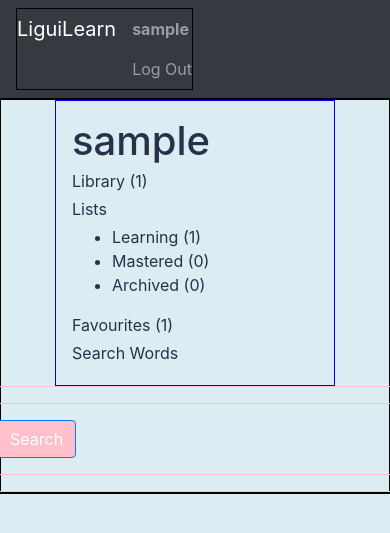
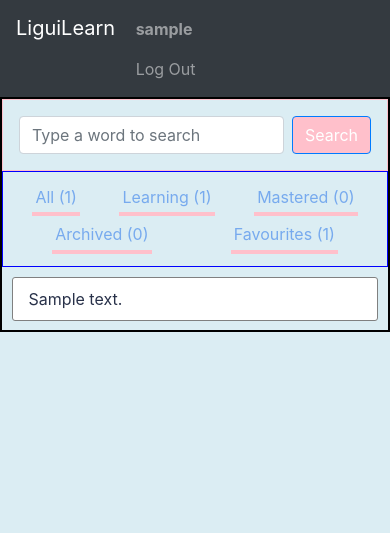
Before and after one commit to anjathiart/lingui-learn, a Django app: page / in a window 390 px wide; the page is wider, and only the part inside the window is pictured. Shown: the top 533 px of that part. Run offline with Django 3.2, Linux system fonts and the light colour scheme; a user stored in the database is signed in; tables that the repository leaves empty hold one stand-in row (values such as "Sample post"); some libraries are stand-ins or nearby versions.

Commit message:
Worked on UI and responsive layout

```diff
--- a/linguilearn/static/linguilearn/dash-components.jsx
+++ b/linguilearn/static/linguilearn/dash-components.jsx
@@ -41,16 +41,13 @@ const SideBar = class extends React.Component {
 			<div className='sideBar'>
 				{ this.state.error && <ErrorBlanket msg={ this.state.error } onClose={ () => this.setState({ 'error': '' }) } /> }
 				{ this.state.msg && <MessageBlanket msg={ this.state.msg } onClose={ () => this.setState({ 'msg': '' }) } /> }
-				<h1>{ this.props.userName }</h1>
-				<p onClick={ () => this.actionViewLibrary('all') }>Library ({ this.props.listCountSummary.totalCount })</p>
-				<p>Lists</p>
-				<ul>
-					<li onClick={ () => this.actionViewLibrary('learning') }>Learning ({ this.props.listCountSummary.learningCount })</li>
-					<li onClick={ () => this.actionViewLibrary('mastered') }>Mastered ({ this.props.listCountSummary.masteredCount })</li>
-					<li onClick={ () => this.actionViewLibrary('archived') }>Archived ({ this.props.listCountSummary.archivedCount })</li>
-				</ul>
-				<p onClick={ () => this.actionViewLibrary('favourites') }>Favourites ({ this.props.listCountSummary.favouritesCount })</p>
-				<p onClick={ this.props.view.bind(this, 'search') }>Search Words</p>
+				<div className="navTabs">
+					<div className="navTabs__item" onClick={ () => this.actionViewLibrary('all') }>All ({ this.props.listCountSummary.totalCount })</div>
+					<div className="navTabs__item" onClick={ () => this.actionViewLibrary('learning') }>Learning ({ this.props.listCountSummary.learningCount })</div>
+					<div className="navTabs__item" onClick={ () => this.actionViewLibrary('mastered') }>Mastered ({ this.props.listCountSummary.masteredCount })</div>
+					<div className="navTabs__item" onClick={ () => this.actionViewLibrary('archived') }>Archived ({ this.props.listCountSummary.archivedCount })</div>
+					<div className="navTabs__item" onClick={ () => this.actionViewLibrary('favourites') }>Favourites ({ this.props.listCountSummary.favouritesCount })</div>
+				</div>
 			</div>
 		)
 	};
@@ -116,7 +113,7 @@ const WordSearch = class extends React.Component {
 		super(props);
 		this.state = {
 			searchInput: '',
-			showSearchResults: false,
+			showSearchResults: true,
 			wordId: '',
 			wordEntry: '',
 			addCustomEntry: false,
@@ -128,16 +125,13 @@ const WordSearch = class extends React.Component {
 		}
 	};
 
+
 	render() {
 		return (
 			<div className="view">
-				<div className="flex">
-					<InputText value={ this.state.searchInput } update={(value) => this.setState({ searchInput: value })} placeholder="Type a word to search"/>
-					<button className="button ml-2 btn btn-primary" onClick={ this.actionWordSearch }>Search</button>
-				</div>
 				{ this.state.showSearchResults ?
 					<div>
-						<WordEntry entry={ this.state.wordEntry } />
+						<WordEntry entry={ this.props.wordEntry } />
 						<button className="btn btn-primary" onClick={ this.fillOwnDetails }>Add to Library</button>
 					</div>
 					: null
@@ -152,7 +146,7 @@ const WordSearch = class extends React.Component {
 							{ this.state.step === 'done' ?
 							<div>
 								<p>Entry added to your Library</p>
-								<button className="btn btn-primary" onClick={ () => this.setState({ step: "library" }) }>Go to Library</button>
+								<button className="btn btn-primary" onClick={ () => this.props.done() }>Go to Library</button>
 								<button className="btn btn-primary" onClick={ () => this.setState({ step: "search" }) }>Back to search</button>
 							</div>
 							: null }
@@ -171,40 +165,12 @@ const WordSearch = class extends React.Component {
 		});
 	};
 
-	actionWordSearch = async () => {
-		this.setState(() => {
-			return {
-				showSearchResults: false,
-				errorMessage: '',
-				warningMessage: '',
-			}
-		});
-
-
-		await secureFetch(`v1/words/search?q=${this.state.searchInput}`)
-		.then(result => {
-			this.setState({ wordId: result.wordId });
-			this.setState({ wordEntry: result.data });
-			this.setState({ showSearchResults: true });
-		})
-		.catch(error => {
-			this.setState(() => {
-				return {
-					errorMessage: error.error,
-					warningMessage: error.warning,
-					addCustomEntry: error.allow || false
-				};
-
-			});
-		});
-	};
-
 	actionSaveEntry = async (event) => {
 		const fields = { ...event };
 
 		// TODO validate the word to be a one-word string
 
-		const url = this.state.addCustomEntry && this.state.wordId === '' ? `v1/entries/${this.state.searchInput}/addcustom` : `v1/entries/${this.state.wordId}/add`
+		const url = this.state.addCustomEntry && this.props.wordId === '' ? `v1/entries/${this.state.searchInput}/addcustom` : `v1/entries/${this.props.wordId}/add`
 
 		await secureFetch(url, 'POST', fields)
 		.then(result => {
@@ -312,17 +278,16 @@ const Library = class extends React.Component {
 
 	render() {
 		return (
-			<div>
-				<h1>Library</h1>
-				<ul className="list-group" >
+			<div className="container">
+				<div className="row wordGrid" >
 				{ this.state.list.map((entry, i) => {
 					return (
-						<li className="list-group-item" key={ entry.id }>
+						<div className="col-sm-auto wordGrid__item" key={ entry.id }>
 							<p onClick={ () => this.props.selectEntry(entry.id) }>{ entry.word }</p>
-						</li>
+						</div>
 					)
 				})}
-				</ul>
+				</div>
 			</div>
 		)
 	};
--- a/linguilearn/static/linguilearn/linguilearn.jsx
+++ b/linguilearn/static/linguilearn/linguilearn.jsx
@@ -25,36 +25,51 @@ function renderPage(currentUser) {
 			this.state = {
 				'error': '',
 				'msg': '',
-				'view': 'search',
+				'view': 'library',
 				'currentUser': currentUser,
 				'listFilter': 'all',
 				'entryId': '',
-				'entryUpdateCount': 0
+				'entryUpdateCount': 0,
+				'searchInput': '',
+				'wordId': '',
+				'wordEntry': '',
+				'showSearchResults': false,
+				'errorMessage': '',
+				'warningMessage': '',
+				'wordEntry': {},
+				'wordId': '',
+
 			}
 		};
 
 		render() {
 			return (
 				<div className="body">
+					<div className="view flex">
+						<InputText value={ this.state.searchInput } update={(value) => this.setState({ searchInput: value })} placeholder="Type a word to search"/>
+						<button className="button ml-2 btn btn-primary" onClick={ this.actionWordSearch }>Search</button>
+					</div>
 					<SideBar
 						view = { (view) => this.setState({ view: view }) }
 						filterLibrary = { (filter) => this.setState({ "listFilter": filter}) }
 						listCountSummary={ this.state.currentUser.listCountSummary }
 						userName={ this.state.currentUser.userName }
-
 					/>
-					<div className = "view">
-						{ this.state.view === 'search' ? <WordSearch /> : null }
-						{ this.state.view === 'library'
-							? <Library
+					{ this.state.view === 'wordEntry'
+						? <WordSearch
+							wordEntry={ this.state.wordEntry }
+							wordId={ this.state.wordId }
+							done={ () => { this.setState({ view: 'main' }) } }
+						 />
+						: null }
+					{ this.state.view === 'library' ? <Library
 						key={ this.state.listFilter }
 						userId = { this.state.currentUser.userId }
 						listFilter={ this.state.listFilter }
 						reloadLibrary = { () => this.loadUser() }
 						showEntry = { (event) => this.loadEntry(event) }
 						selectEntry = { (entryId) => this.loadEntry(entryId) }
-							 />
-							: null }
+					 /> : null }
 					{ this.state.view == 'entry'
 						? <LibraryEntry
 							entry={ this.state.entry }
@@ -62,7 +77,6 @@ function renderPage(currentUser) {
 							delete={ () => this.loadUser() && this.setState({ view: 'library' }) }
 							key={ `${this.state.entry.id}_${this.state.entryUpdateCount}` }
 						/> : null }
-					</div>
 					</div>
 			)
 		};
@@ -91,7 +105,36 @@ function renderPage(currentUser) {
 				console.log({error})
 				error = error.error;
 			});
+		};
+
+		actionWordSearch = async () => {
+			this.setState(() => {
+				return {
+					showSearchResults: false,
+					errorMessage: '',
+					warningMessage: '',
 				}
+			});
+
+
+			await secureFetch(`v1/words/search?q=${this.state.searchInput}`)
+			.then(result => {
+				this.setState({ wordId: result.wordId });
+				this.setState({ wordEntry: result.data });
+				this.setState({ view: 'wordEntry' });
+				this.setState({ showSearchResults: true });
+			})
+			.catch(error => {
+				this.setState(() => {
+					return {
+						errorMessage: error.error,
+						warningMessage: error.warning,
+						addCustomEntry: error.allow || false
+					};
+
+				});
+			});
+		};
 
 		/*actionFetchLibrary = async () => {
 			await secureFetch(`v1/users/${this.props.userId}/library?filter=${this.props.listFilter}`).then(result => {
--- a/linguilearn/static/linguilearn/styles.css
+++ b/linguilearn/static/linguilearn/styles.css
@@ -20,14 +20,17 @@ p {
 
 .body {
   display: flex;
+  flex-direction: column;
   flex-wrap: wrap;
   border: 1px solid black;
   justify-content: center;
+  max-width: 1024px;
+  margin: auto;
 }
 
 .view {
   border: 1px solid pink;
-  width: 1028px;
+  widt: 100%;
   padding: 1rem;
 }
 
@@ -89,8 +92,45 @@ p {
 .sideBar {
   border: 1px solid blue;
   min-width: 280px;
-  max-width: 320px;
-  padding: 1rem;
+  max-width: 1028px;
+  padding: 0.6rem;
+}
+
+.wordGrid__item {
+  padding: 0.3rem 1rem;
+  margin: 0.6rem;
+  background-color: white;
+  border: 1px solid grey;
+  border-radius: 3px;
+  cursor: pointer;
+  transition: all 0.3s;
+}
+.wordGrid__item:hover {
+  opacity: 0.3;
+  color: white;
+  background-color: grey;
+}
+
+.navTabs {
+  display: flex;
+  flex-direction: row;
+  flex-wrap: wrap;
+  justify-content: space-around;
+}
+.navTabs__item {
+  border-bottom: 4px solid pink;
+  color: #77aaee;
+  padding: 0.2rem 0.2rem;
+  text-decoration: none;
+  margin-left: 0.4rem;
+  margin-right: 0.4rem;
+  margin-bottom: 0.2rem;
+}
+
+@media only screen and (max-width: 1024px) {
+  .view {
+    width: auto;
+  }
 }
 
 /*# sourceMappingURL=styles.css.map */
--- a/linguilearn/static/linguilearn/styles.sass
+++ b/linguilearn/static/linguilearn/styles.sass
@@ -27,13 +27,16 @@ p
 
 .body
 	display: flex
+	flex-direction: column
 	flex-wrap: wrap
 	border: 1px solid black
 	justify-content: center
+	max-width: 1024px
+	margin: auto
 
 .view
 	border: 1px solid pink
-	width: 1028px
+	widt: 100%
 	padding: 1rem
 
 /* UTILITIES */
@@ -88,5 +91,40 @@ p
 .sideBar
 	border: 1px solid blue
 	min-width: 280px
-	max-width: 320px
-	padding: 1rem
+	max-width: 1028px
+	padding: 0.6rem
+
+.wordGrid
+	&__item
+		padding: 0.3rem 1rem
+		margin: 0.6rem
+		background-color: white
+		border: 1px solid grey
+		border-radius: 3px
+		cursor: pointer
+		transition: all 0.3s
+		&:hover
+			opacity: 0.3
+			color: white
+			background-color: grey
+
+
+.navTabs
+	display: flex
+	flex-direction: row
+	flex-wrap: wrap
+	justify-content: space-around
+	&__item
+		border-bottom: 4px solid pink
+		color: #77aaee
+		padding: 0.2rem 0.2rem
+		text-decoration: none
+		margin-left: 0.4rem
+		margin-right: 0.4rem
+		margin-bottom: 0.2rem
+
+
+
+@media only screen and (max-width: 1024px)
+	.view
+		width: auto
--- a/linguilearn/templates/linguilearn/layout.html
+++ b/linguilearn/templates/linguilearn/layout.html
@@ -18,7 +18,7 @@
 	</head>
 	<body>
 		<nav class="navbar navbar-expand-lg navbar-dark bg-dark">
-			<div class="body">
+			<div class="">
 				<a class="navbar-brand" href="#">LiguiLearn</a>
 
 				<div style="display: inline-block" >
```
Also changed, not shown: 1 other file. Lines whose indentation alone changed are shown as unchanged.
